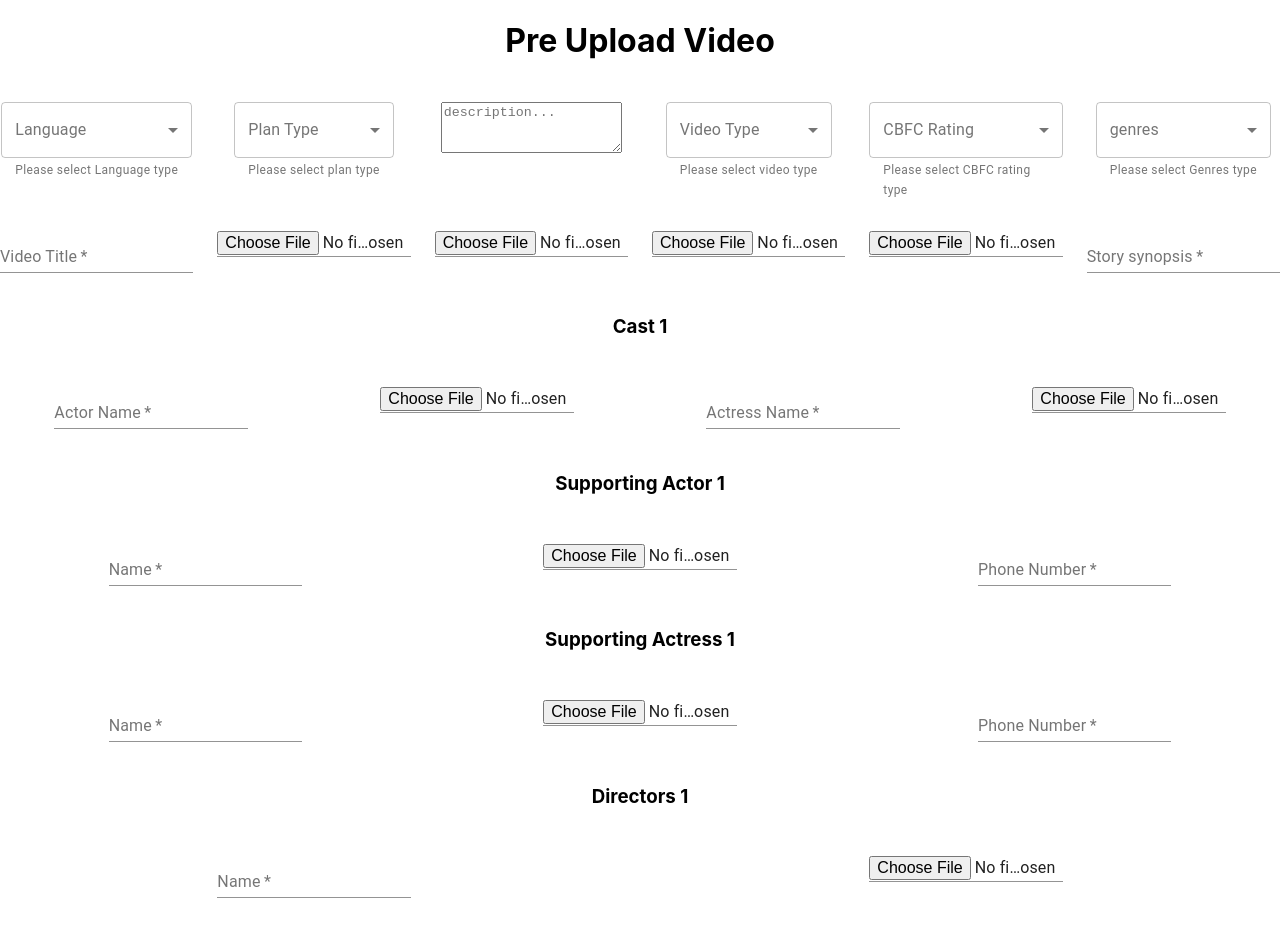
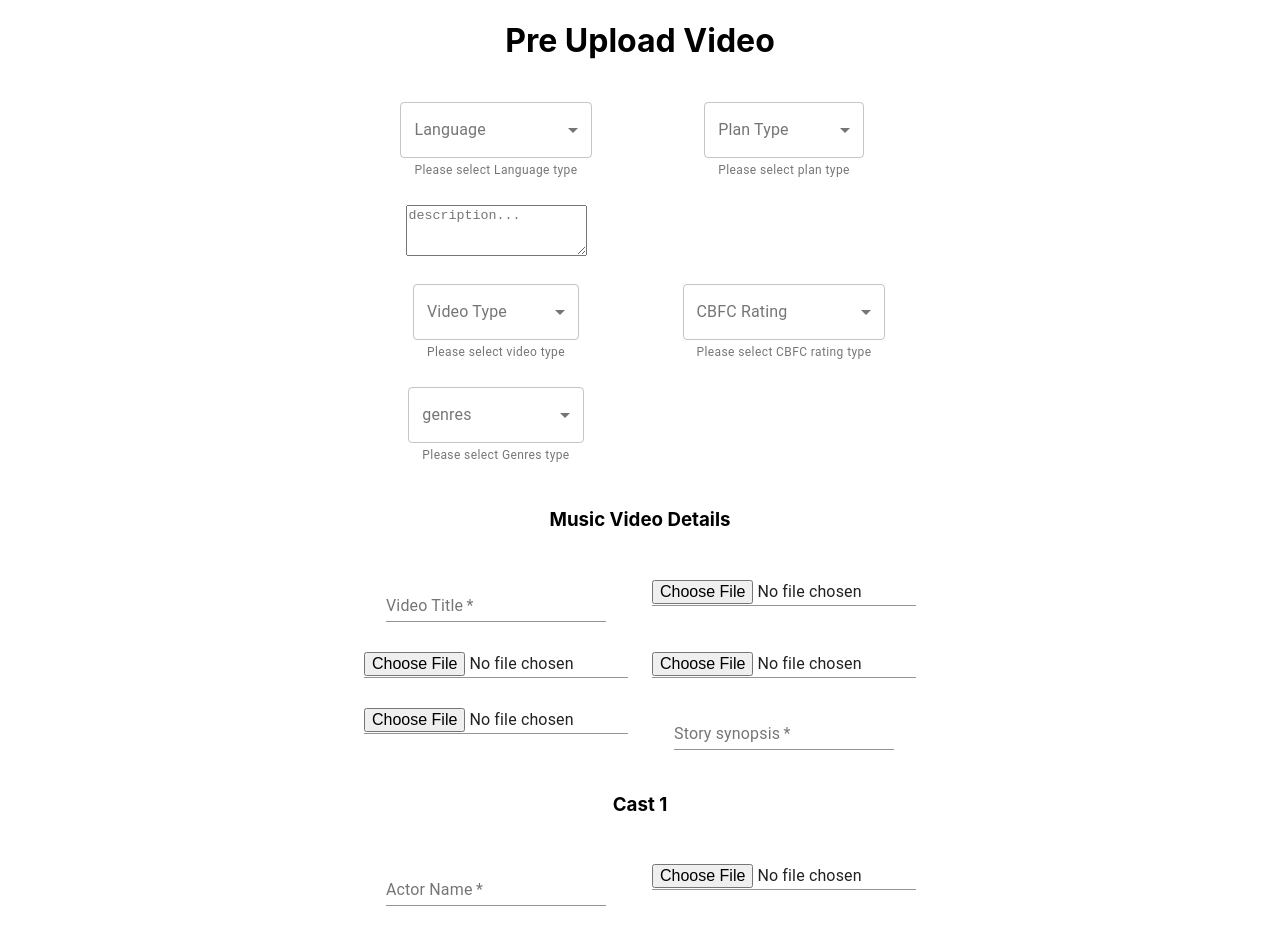
Before and after one commit to AashishSinghal/admin-panel, a React (Create React App) app: page / in a window 1280 px wide. Shown: the top 934 px of the page. Built offline with nearby package versions, Linux system fonts and the light colour scheme.

Commit message:
changes according to UI and arramgement

```diff
--- a/src/preUploadVideoContoller/AddPreUploadVideo.js
+++ b/src/preUploadVideoContoller/AddPreUploadVideo.js
@@ -1,7 +1,9 @@
 import { Grid, Input, MenuItem, TextField } from "@material-ui/core";
 import TextareaAutosize from '@material-ui/core/TextareaAutosize';
+import Container from '@material-ui/core/Container';
 import React, { useState } from "react";
 import { uploadVideo } from "../APIs/uploadVideo";
+// import './preUploadvideo.css';
 
 const videoTypes = [
   "Short-films",
@@ -171,8 +173,9 @@ const AddPreUploadVideo = () => {
       <h1>Pre Upload Video</h1>
       <br />
       <form>
+        <Container maxWidth="sm">
         <Grid container spacing={3} justify="space-around">
-          <Grid item xs={6} sm={3} md={2}>
+          <Grid item xs={6} sm={3} md={6}>
             <TextField
               id="language"
               select
@@ -189,7 +192,7 @@ const AddPreUploadVideo = () => {
             ))}
           </TextField>
         </Grid>
-          <Grid item xs={6} sm={3} md={2}>
+          <Grid item xs={6} sm={3} md={6}>
           <TextField
             id="planType "
             select
@@ -206,7 +209,7 @@ const AddPreUploadVideo = () => {
             ))}
           </TextField>
         </Grid>
-          <Grid item xs={6} sm={3} md={2}>
+          <Grid item xs={6} sm={3} md={6}>
             <TextareaAutosize
               id="description"
               label="Video Description"
@@ -218,7 +221,8 @@ const AddPreUploadVideo = () => {
               value={videoDesc.preUploadVideo.description}
             />
           </Grid>
-          <Grid item xs={6} sm={3} md={2}>
+          <Grid item xs={6} sm={3} md={6}></Grid>
+          <Grid item xs={6} sm={3} md={6}>
             <TextField
               id="select-video-type"
               select
@@ -235,7 +239,7 @@ const AddPreUploadVideo = () => {
               ))}
             </TextField>
           </Grid>
-          <Grid item xs={6} sm={3} md={2}>
+          <Grid item xs={6} sm={3} md={6}>
             <TextField
               id="cbfcrating"
               select
@@ -252,7 +256,7 @@ const AddPreUploadVideo = () => {
               ))}
             </TextField>
           </Grid>
-          <Grid item xs={6} sm={3} md={2}>
+          <Grid item xs={6} sm={3} md={6}>
             <TextField
               id="genres"
               select
@@ -269,7 +273,11 @@ const AddPreUploadVideo = () => {
               ))}
             </TextField>
           </Grid>
-          <Grid item xs={6} sm={3} md={2}>
+          <Grid item xs={6} sm={3} md={6}></Grid>
+          <Grid item xs={12}>
+            <h3>Music Video Details</h3>
+          </Grid>
+          <Grid item xs={6} sm={3} md={6}>
             <TextField
                 id="title "
                 label="Video Title"
@@ -280,7 +288,7 @@ const AddPreUploadVideo = () => {
                 value={videoDesc.preUploadVideo.title }
               />
           </Grid>
-          <Grid item xs={6} sm={3} md={2}>
+          <Grid item xs={6} sm={3} md={6}>
             <Input
                 id="thumbs "
                 // label="Video Thumbs"
@@ -291,7 +299,7 @@ const AddPreUploadVideo = () => {
                 value={videoDesc.preUploadVideo.thumbs }
               />
           </Grid>
-          <Grid item xs={6} sm={3} md={2}>
+          <Grid item xs={6} sm={3} md={6}>
             <Input
                 id="teaser "
                 label="Video Teaser"
@@ -302,7 +310,7 @@ const AddPreUploadVideo = () => {
                 value={videoDesc.preUploadVideo.teaser }
               />
           </Grid>
-          <Grid item xs={6} sm={3} md={2}>
+          <Grid item xs={6} sm={3} md={6}>
             <Input
                 id="trailer"
                 label="Video Trailer"
@@ -313,7 +321,7 @@ const AddPreUploadVideo = () => {
                 value={videoDesc.preUploadVideo.trailer }
               />
           </Grid>
-          <Grid item xs={6} sm={3} md={2}>
+          <Grid item xs={6} sm={3} md={6}>
             <Input
                 id="main"
                 label="Main Video"
@@ -324,7 +332,7 @@ const AddPreUploadVideo = () => {
                 value={videoDesc.preUploadVideo.main }
               />
           </Grid>
-          <Grid item xs={6} sm={3} md={2}>
+          <Grid item xs={6} sm={3} md={6}>
             <TextField
                 id="strysynp "
                 label="Story synopsis"
@@ -338,7 +346,7 @@ const AddPreUploadVideo = () => {
           <Grid item xs={12}>
             <h3>Cast 1</h3>
           </Grid>
-          <Grid item xs={6} sm={3} md={2}>
+          <Grid item xs={6} sm={3} md={6}>
             <TextField
                 id="actorName "
                 label="Actor Name"
@@ -349,7 +357,7 @@ const AddPreUploadVideo = () => {
                 value={videoDesc.preUploadVideo.actorName }
               />
           </Grid>
-          <Grid item xs={6} sm={3} md={2}>
+          <Grid item xs={6} sm={3} md={6}>
             <Input
                 id="actimg"
                 label="Actor Image"
@@ -360,7 +368,7 @@ const AddPreUploadVideo = () => {
                 value={videoDesc.preUploadVideo.actimg }
               />
           </Grid>
-          <Grid item xs={6} sm={3} md={2}>
+          <Grid item xs={6} sm={3} md={6}>
             <TextField
                 id="actressName "
                 label="Actress Name"
@@ -371,7 +379,7 @@ const AddPreUploadVideo = () => {
                 value={videoDesc.preUploadVideo.actressName }
               />
           </Grid>
-          <Grid item xs={6} sm={3} md={2}>
+          <Grid item xs={6} sm={3} md={6}>
             <Input
                 id="actrimg"
                 label="Actress Image"
@@ -385,7 +393,7 @@ const AddPreUploadVideo = () => {
           <Grid item xs={12}>
             <h3>Supporting Actor 1</h3>
           </Grid>
-          <Grid item xs={6} sm={3} md={2}>
+          <Grid item xs={6} sm={3} md={6}>
             <TextField
                 id="actname"
                 label="Name"
@@ -396,7 +404,7 @@ const AddPreUploadVideo = () => {
                 value={videoDesc.preUploadVideo.actname }
               />
           </Grid>
-          <Grid item xs={6} sm={3} md={2}>
+          <Grid item xs={6} sm={3} md={6}>
             <Input
                 id="supactimg"
                 label="Supporting Actor Image"
@@ -407,7 +415,7 @@ const AddPreUploadVideo = () => {
                 value={videoDesc.preUploadVideo.supactimg }
               />
           </Grid>
-          <Grid item xs={6} sm={3} md={2}>
+          <Grid item xs={6} sm={3} md={6}>
             <TextField
                 id="phnnumber"
                 label="Phone Number"
@@ -418,10 +426,11 @@ const AddPreUploadVideo = () => {
                 value={videoDesc.preUploadVideo.phnnumber}
               />
           </Grid>
+          <Grid item xs={6} sm={3} md={6}></Grid>
           <Grid item xs={12}>
             <h3>Supporting Actress 1</h3>
           </Grid>
-          <Grid item xs={6} sm={3} md={2}>
+          <Grid item xs={6} sm={3} md={6}>
             <TextField
                 id="actrname"
                 label="Name"
@@ -432,7 +441,7 @@ const AddPreUploadVideo = () => {
                 value={videoDesc.preUploadVideo.actrname }
               />
           </Grid>
-          <Grid item xs={6} sm={3} md={2}>
+          <Grid item xs={6} sm={3} md={6}>
             <Input
                 id="supactrimg"
                 label="Supporting Actress Image"
@@ -443,7 +452,7 @@ const AddPreUploadVideo = () => {
                 value={videoDesc.preUploadVideo.supactrimg }
               />
           </Grid>
-          <Grid item xs={6} sm={3} md={2}>
+          <Grid item xs={6} sm={3} md={6}>
             <TextField
                 id="phnnumber"
                 label="Phone Number"
@@ -454,10 +463,11 @@ const AddPreUploadVideo = () => {
                 value={videoDesc.preUploadVideo.phnnumber}
               />
           </Grid>
+          <Grid item xs={6} sm={3} md={6}></Grid>
           <Grid item xs={12}>
             <h3>Directors 1</h3>
           </Grid>
-          <Grid item xs={6} sm={3} md={2}>
+          <Grid item xs={6} sm={3} md={6}>
             <TextField
                 id="directorname"
                 label="Name"
@@ -468,7 +478,7 @@ const AddPreUploadVideo = () => {
                 value={videoDesc.preUploadVideo.directorname }
               />
           </Grid>
-          <Grid item xs={6} sm={3} md={2}>
+          <Grid item xs={6} sm={3} md={6}>
             <Input
                 id="directorimg"
                 label="Supporting Actress Image"
@@ -482,7 +492,7 @@ const AddPreUploadVideo = () => {
           <Grid item xs={12}>
             <h3>Writer 1</h3>
           </Grid>
-          <Grid item xs={6} sm={3} md={2}>
+          <Grid item xs={6} sm={3} md={6}>
             <TextField
                 id="Writername"
                 label="Name"
@@ -493,7 +503,7 @@ const AddPreUploadVideo = () => {
                 value={videoDesc.preUploadVideo.Writername }
               />
           </Grid>
-          <Grid item xs={6} sm={3} md={2}>
+          <Grid item xs={6} sm={3} md={6}>
             <Input
                 id="writerimg"
                 label="Supporting Actress Image"
@@ -505,7 +515,7 @@ const AddPreUploadVideo = () => {
               />
           </Grid>
           <Grid items xs={12} ></Grid>
-          <Grid item xs={6} sm={3} md={2}>
+          {/* <Grid item xs={6} sm={3} md={2}>
             <TextField
                 id="duration"
                 label="Duration"
@@ -702,8 +712,9 @@ const AddPreUploadVideo = () => {
                 type="text"
                 value={videoDesc.preUploadVideo.writer }
               />
-          </Grid>
+          </Grid> */}
         </Grid>
+        </Container>
       </form>
       <br />
       <br />
--- /dev/null
+++ b/src/preUploadVideoContoller/preUploadvideo.css
@@ -0,0 +1,4 @@
+.main_contaier{
+    border: 1px solid grey;
+    background-color: rgb(242,242,242);
+}
```
